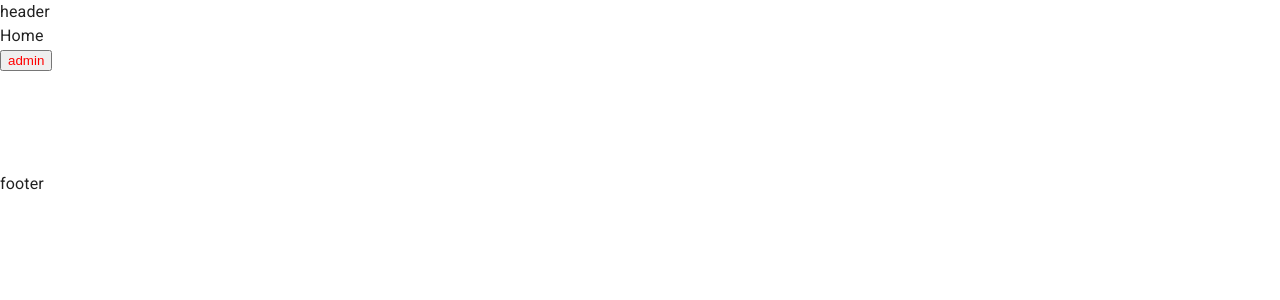
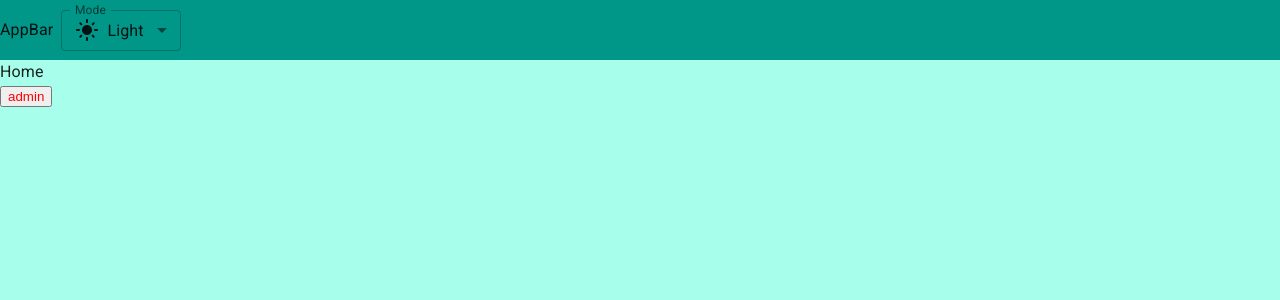
Before and after one commit to truonggiang2512/TypeScript-Project, a React (Vite) app: page / in a window 1280 px wide. Shown: the top 300 px of the page. Built offline with nearby package versions, Linux system fonts and the light colour scheme.

Commit message:
Refactor Project Structure

```diff
--- /dev/null
+++ b/src/Component/ModeSelect/index.tsx
@@ -0,0 +1,52 @@
+import {
+  Box,
+  FormControl,
+  InputLabel,
+  MenuItem,
+  Select,
+  useColorScheme,
+} from "@mui/material";
+import React from "react";
+import LightModeIcon from "@mui/icons-material/LightMode";
+import DarkModeIcon from "@mui/icons-material/DarkMode";
+import SettingsBrightnessIcon from "@mui/icons-material/SettingsBrightness";
+import { SelectChangeEvent } from "@mui/material/Select";
+
+function ModeSelect() {
+  const { mode, setMode } = useColorScheme();
+  const handleChange = (event: SelectChangeEvent) => {
+    const selectedMode: any = event.target.value;
+    setMode(selectedMode);
+  };
+
+  return (
+    <FormControl sx={{ m: 1, minWidth: 120 }} size="small">
+      <InputLabel id="label-select-dark-light-mode">Mode</InputLabel>
+      <Select
+        labelId="label-select-dark-light-mode"
+        id="select-dark-light-mode"
+        value={mode}
+        label="Mode"
+        onChange={handleChange}
+      >
+        <MenuItem value="light">
+          <Box sx={{ display: "flex", alignItems: "center", gap: 1 }}>
+            <LightModeIcon /> Light
+          </Box>
+        </MenuItem>
+        <MenuItem value="dark">
+          <Box sx={{ display: "flex", alignItems: "center", gap: 1 }}>
+            <DarkModeIcon /> Dark
+          </Box>
+        </MenuItem>
+        <MenuItem value="system">
+          <Box sx={{ display: "flex", alignItems: "center", gap: 1 }}>
+            <SettingsBrightnessIcon /> System
+          </Box>
+        </MenuItem>
+      </Select>
+    </FormControl>
+  );
+}
+
+export default ModeSelect;
--- a/src/Layout/Header/Header.tsx
+++ b/src/Layout/Header/Header.tsx
@@ -1,5 +1,24 @@
+import Box from "@mui/material/Box";
+import { Container } from "@mui/system";
 import React from "react";
+import ModeSelect from "../../Component/ModeSelect";
 
 export default function Header() {
-  return <div>header</div>;
+  return (
+    <Container maxWidth={false} disableGutters={true}>
+      <Box
+        sx={{
+          display: "flex",
+          alignItems: "center",
+          backgroundColor: "primary.main",
+          position: "fixed",
+          width: "100vw",
+          height: (theme: any) => theme.fiverr.header,
+        }}
+      >
+        <Box> AppBar</Box>
+        <ModeSelect />
+      </Box>
+    </Container>
+  );
 }
--- a/src/Template/RootTemplate.tsx
+++ b/src/Template/RootTemplate.tsx
@@ -1,3 +1,5 @@
+import Box from "@mui/material/Box";
+import { Container } from "@mui/material";
 import React from "react";
 import { Outlet } from "react-router-dom";
 import Footer from "../Layout/Footer/Footer";
@@ -6,16 +8,29 @@ import Header from "../Layout/Header/Header";
 export default function RootTemplate() {
   // useCheckToken()
   return (
-    <>
+    <Container
+      maxWidth={false}
+      disableGutters={true}
+      sx={{ height: "100vh", backgroundColor: "primary.light" }}
+    >
       <Header />
-      <main
-        style={{
-          margin: "0 0 100px",
+      <Box
+        sx={{
+          paddingTop: "60px",
+          backgroundColor: "primary.A100",
+          height: (theme: any) => theme.fiverr.outlet,
         }}
       >
         <Outlet />
-      </main>
-      <Footer />
-    </>
+      </Box>
+      <Box
+        sx={{
+          height: (theme: any) => theme.fiverr.footer,
+          backgroundColor: "primary.dark",
+        }}
+      >
+        <Footer />
+      </Box>
+    </Container>
   );
 }
--- /dev/null
+++ b/src/Utils/constant.ts
@@ -0,0 +1,2 @@
+//constant
+export const API = "";
--- /dev/null
+++ b/src/Utils/sort.ts
@@ -0,0 +1,5 @@
+//sort item
+
+export function sort() {
+  return 123;
+}
--- a/src/theme.js
+++ b/src/theme.js
@@ -3,6 +3,11 @@ import { experimental_extendTheme as extendTheme } from "@mui/material/styles";
 
 // Create a theme instance.
 const theme = extendTheme({
+  fiverr: {
+    header: { height: "60px" },
+    footer: { height: "160px" },
+    outlet: { height: "200vh " }
+  },
   colorSchemes: {
     light: {
       palette: {
```
